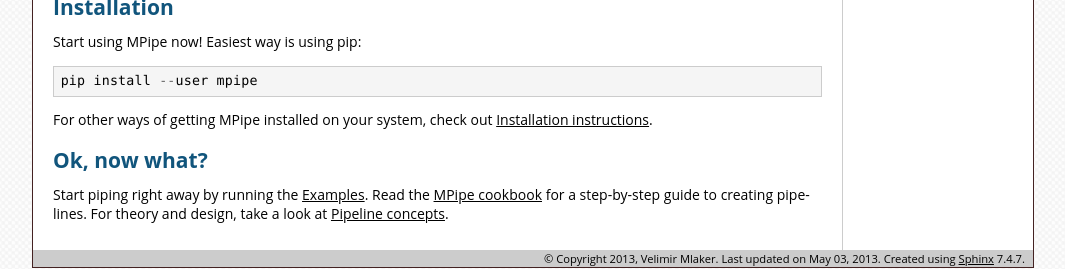
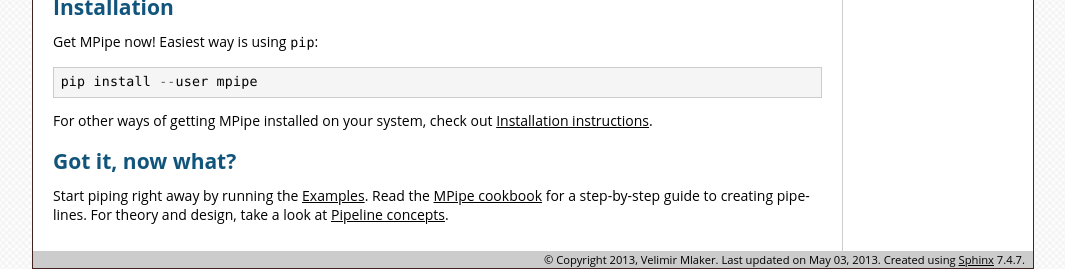
Before and after one commit to vmlaker/mpipe, a Sphinx documentation site: the page built from doc/source/index.rst, in a window 1280 px wide, cut to the strip 714-983 px from the top of the page. Shown: the whole strip, without its empty margins (107-1172 px from the left). Built offline with Sphinx 7.4.7, drawn with Linux system fonts in a browser that asks for light colours; formulas are drawn with MathJax 3.

Commit message:
Correct typo.

```diff
--- a/doc/source/index.rst
+++ b/doc/source/index.rst
@@ -28,15 +28,15 @@
 Installation
 ************
 
-Start using |NAME| now! Easiest way is using pip:
+Get |NAME| now! Easiest way is using ``pip``:
 ::
 
   pip install --user mpipe
 
 For other ways of getting |NAME| installed on your system, check out :doc:`download`.
 
-Ok, now what?
-*************
+Got it, now what?
+*****************
 
 Start piping right away by running the :doc:`examples`.
 Read the :doc:`cookbook` for a step-by-step guide to creating pipelines.
```
